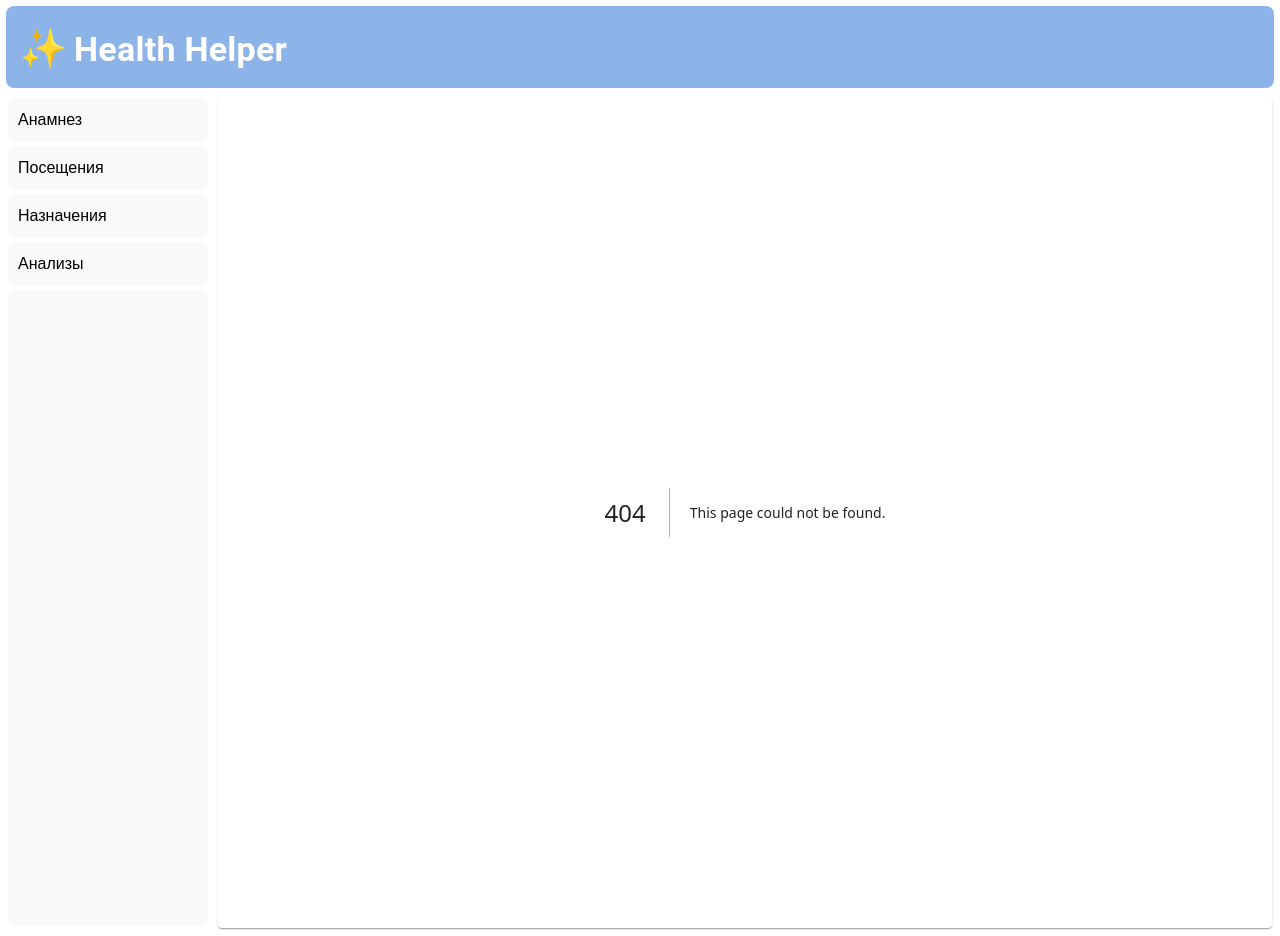
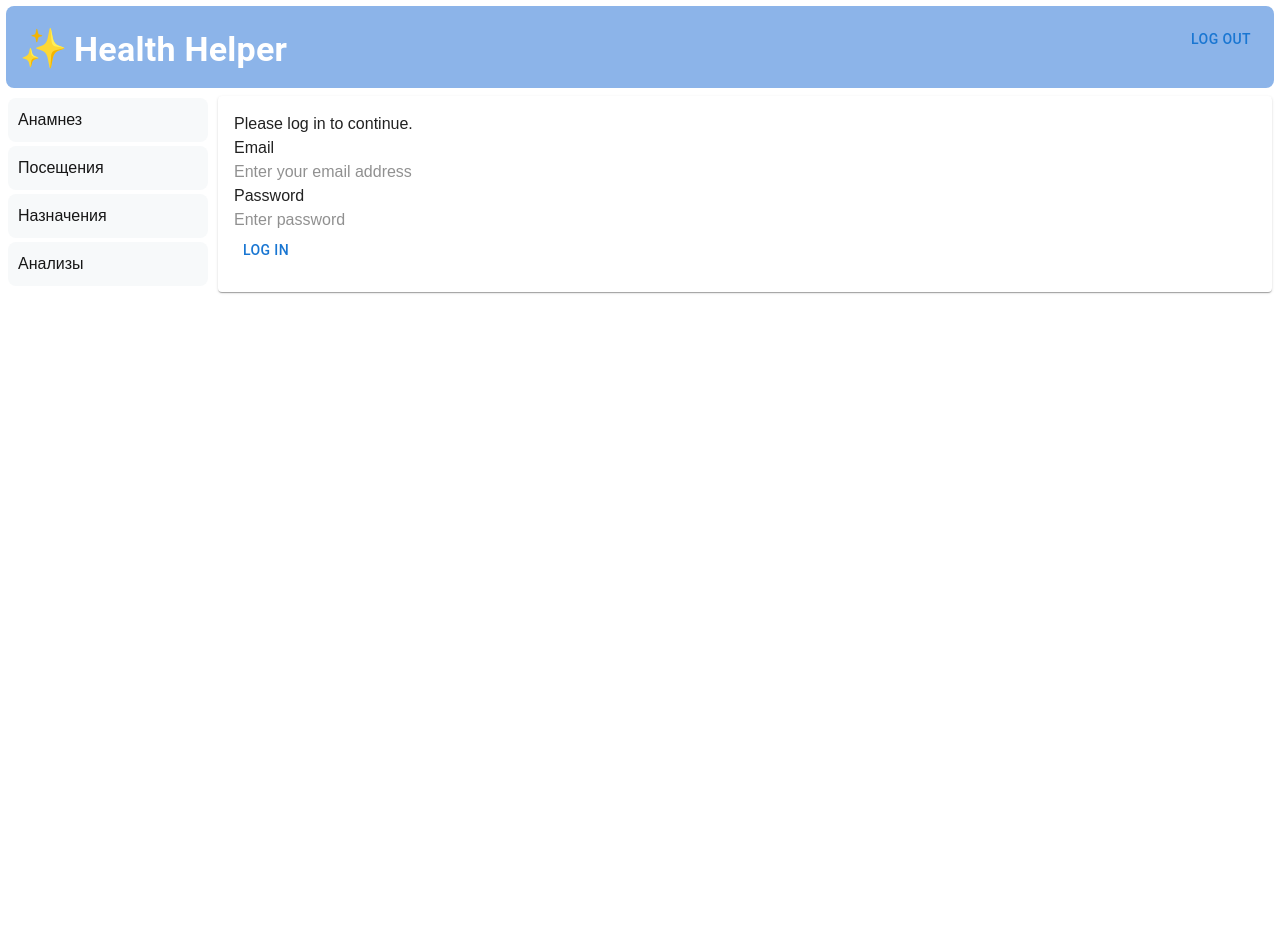
Before and after one commit to tanya-chuk/health-helper, a Next.js app: page /login in a window 1280 px wide. Before the commit this address had no page. After the commit the page ends 800 px from the top, so only its background shows below. Built offline with nearby package versions, Linux system fonts and the light colour scheme.

Commit message:
Implements login and logout

```diff
--- /dev/null
+++ b/app/(routes)/login/LoginForm.tsx
@@ -0,0 +1,54 @@
+'use client';
+import React, { useActionState } from 'react';
+import { Button } from '@mui/material';
+import { authenticate } from '@/app/lib/actions';
+import { useSearchParams } from 'next/navigation';
+
+export const LoginForm = () => {
+  const searchParams = useSearchParams();
+  const callbackUrl = searchParams.get('callbackUrl') || '/anamnesis';
+  const [errorMessage, formAction, isPending] = useActionState(
+    authenticate,
+    undefined,
+  );
+
+  return (
+    <form action={formAction}>
+      <div>
+        <h1>Please log in to continue.</h1>
+        <div>
+          <div>
+            <label htmlFor="email">Email</label>
+            <div>
+              <input
+                id="email"
+                type="email"
+                name="email"
+                placeholder="Enter your email address"
+                required
+              />
+            </div>
+          </div>
+          <div>
+            <label htmlFor="password">Password</label>
+            <div>
+              <input
+                id="password"
+                type="password"
+                name="password"
+                placeholder="Enter password"
+                required
+                minLength={6}
+              />
+            </div>
+          </div>
+        </div>
+        <input type="hidden" name="redirectTo" value={callbackUrl} />
+        <Button aria-disabled={isPending} type="submit">
+          Log in
+        </Button>
+        {errorMessage && <p>{errorMessage}</p>}
+      </div>
+    </form>
+  );
+};
--- /dev/null
+++ b/app/(routes)/login/page.tsx
@@ -0,0 +1,10 @@
+import React, { Suspense } from 'react';
+import { LoginForm } from './LoginForm';
+
+export default function LoginPage() {
+  return (
+    <Suspense>
+      <LoginForm />
+    </Suspense>
+  );
+}
--- a/app/components/AppBar/index.tsx
+++ b/app/components/AppBar/index.tsx
@@ -1,17 +1,27 @@
 'use client';
-import React from 'react';
+import React, { useActionState } from 'react';
 import Logo from '@/public/sparkles.svg';
+import { Button } from '@mui/material';
+import { logout } from '@/app/lib/actions';
 import { StyledAppBar, StyledBox, StyledTypography } from './styled';
 
 export const AppBar = () => {
+  const [errorMessage, formAction] = useActionState(logout, undefined);
+
   return (
     <StyledAppBar position="static">
+      <div style={{ display: 'flex', justifyContent: 'space-between' }}>
         <StyledBox className="logoBlock">
           <Logo width={45} height={55} />
           <StyledTypography variant="h4" className="logoTitle">
             Health Helper
           </StyledTypography>
         </StyledBox>
+        <form action={formAction}>
+          <Button type="submit">Log out</Button>
+          {errorMessage && <p>{errorMessage}</p>}
+        </form>
+      </div>
     </StyledAppBar>
   );
 };
--- /dev/null
+++ b/app/lib/actions.ts
@@ -0,0 +1,33 @@
+'use server';
+import { signIn, signOut } from '@/auth';
+import { AuthError } from 'next-auth';
+
+export async function authenticate(
+  prevState: string | undefined,
+  formData: FormData,
+) {
+  try {
+    await signIn('credentials', formData);
+  } catch (error) {
+    if (error instanceof AuthError) {
+      switch (error.type) {
+        case 'CredentialsSignin':
+          return 'Invalid credentials.';
+        default:
+          return 'Something went wrong while login';
+      }
+    }
+    throw error;
+  }
+}
+
+export async function logout() {
+  try {
+    await signOut({ redirect: true, redirectTo: '/login' });
+  } catch (error) {
+    if (error instanceof AuthError) {
+      return 'Something went wrong while logout';
+    }
+    throw error;
+  }
+}
--- a/app/types/index.ts
+++ b/app/types/index.ts
@@ -64,4 +64,6 @@ export interface Patient {
   familyHistory: Array<FamilyHistoryRecord>;
   allergies: Allergies;
   badHabits: BadHabits;
+  email: string; // TO-DO перенести в user
+  password: string; // TO-DO перенести в user
 }
--- /dev/null
+++ b/auth.config.ts
@@ -0,0 +1,20 @@
+import type { NextAuthConfig } from 'next-auth';
+
+export const authConfig = {
+  pages: {
+    signIn: '/login',
+  },
+  callbacks: {
+    authorized({ auth, request: { nextUrl } }) {
+      const isLoggedIn = Boolean(auth?.user);
+      const isOnAnamnesis = nextUrl.pathname.startsWith('/');
+      if (isOnAnamnesis) {
+        return isLoggedIn;
+      } else if (isLoggedIn) {
+        return Response.redirect(new URL('/anamnesis', nextUrl));
+      }
+      return true;
+    },
+  },
+  providers: [],
+} satisfies NextAuthConfig;
--- /dev/null
+++ b/auth.ts
@@ -0,0 +1,52 @@
+import { z } from 'zod';
+import bcrypt from 'bcryptjs';
+import NextAuth from 'next-auth';
+import Credentials from 'next-auth/providers/credentials';
+import { Prisma, PrismaClient } from '@prisma/client';
+import { Patient } from '@/app/types';
+import { authConfig } from './auth.config';
+
+const prisma = new PrismaClient();
+
+async function getUser(email: string): Promise<Patient | null | undefined> {
+  try {
+    const patient = await prisma.patient.findFirst({
+      where: { email },
+    });
+    return patient as unknown as Patient;
+  } catch (err: unknown) {
+    if (
+      err instanceof Prisma.PrismaClientKnownRequestError &&
+      err.code === 'P2025'
+    ) {
+      throw new Error('Пользователь не найден');
+    }
+  }
+}
+
+export const { auth, signIn, signOut } = NextAuth({
+  ...authConfig,
+  providers: [
+    Credentials({
+      async authorize(credentials) {
+        const parsedCredentials = z
+          .object({
+            email: z.string().email(),
+            password: z.string().min(6),
+          })
+          .safeParse(credentials);
+
+        if (parsedCredentials.success) {
+          const { email, password } = parsedCredentials.data;
+          const user = await getUser(email);
+          if (!user) return null;
+          const passwordsMatch = await bcrypt.compare(password, user.password);
+
+          if (passwordsMatch) return user;
+        }
+
+        return null;
+      },
+    }),
+  ],
+});
--- /dev/null
+++ b/middleware.ts
@@ -0,0 +1,9 @@
+import NextAuth from 'next-auth';
+import { authConfig } from './auth.config';
+
+export default NextAuth(authConfig).auth;
+
+export const config = {
+  // https://nextjs.org/docs/app/building-your-application/routing/middleware#matcher
+  matcher: ['/((?!api|_next/static|_next/image|.*\\.png$).*)'],
+};
```
Also changed, not shown: package.json (+7 -1 lines), 2 other files (tests, documents, lock files or other folders). Lines whose indentation alone changed are shown as unchanged.
